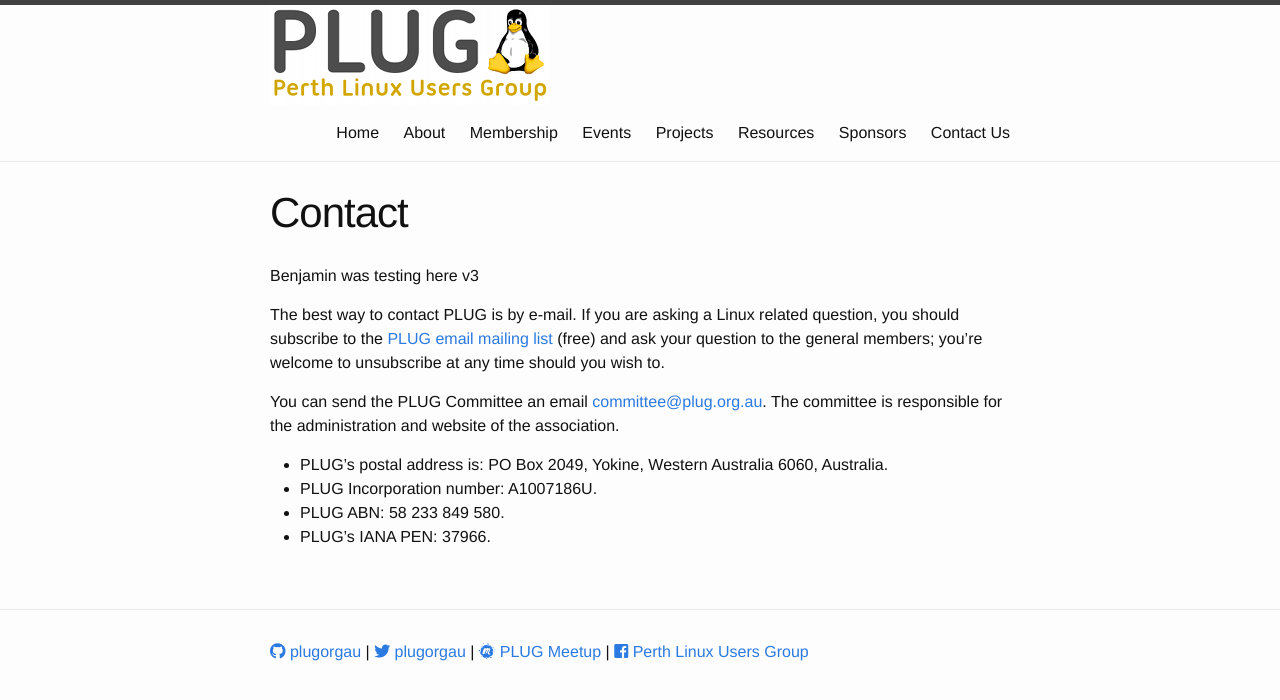
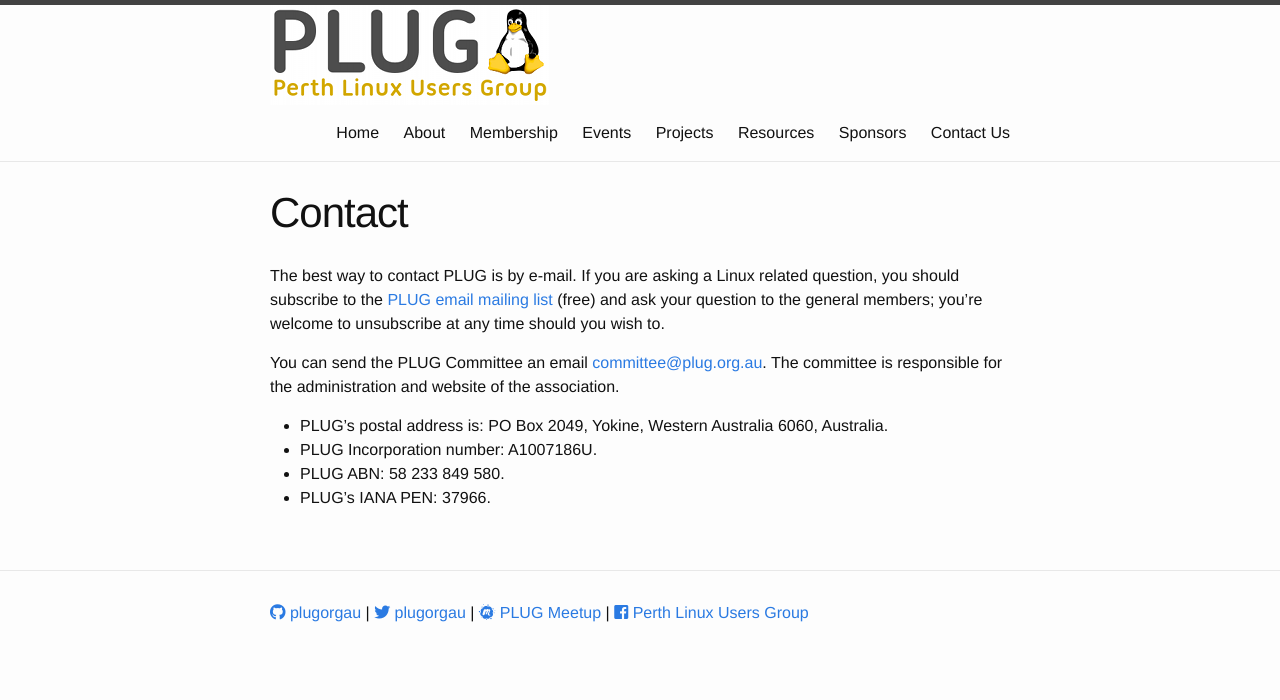
Before and after one commit to plugorgau/plugorgau.github.io, a Jekyll site: the page built from pages/contact.md, in a window 1280 px wide. Shown: the top 700 px of the page. Built offline with Jekyll 4.4.1, drawn with Linux system fonts in a browser that asks for light colours; nearby versions of some CDN libraries.

Commit message:
Remove @barntzen testing message

```diff
--- a/pages/contact.md
+++ b/pages/contact.md
@@ -3,8 +3,6 @@ layout: page
 title: Contact
 permalink: /contact/
 ---
-Benjamin was testing here v3
-
 The best way to contact PLUG is by e-mail. If you are asking a Linux related question, you should subscribe to the [PLUG email mailing list](http://lists.plug.org.au/mailman/listinfo/plug) (free) and ask your question to the general members; you're welcome to unsubscribe at any time should you wish to.
 
 You can send the PLUG Committee an email [committee@plug.org.au](mailto:committee@plug.org.au). The committee is responsible for the administration and website of the association.
```
